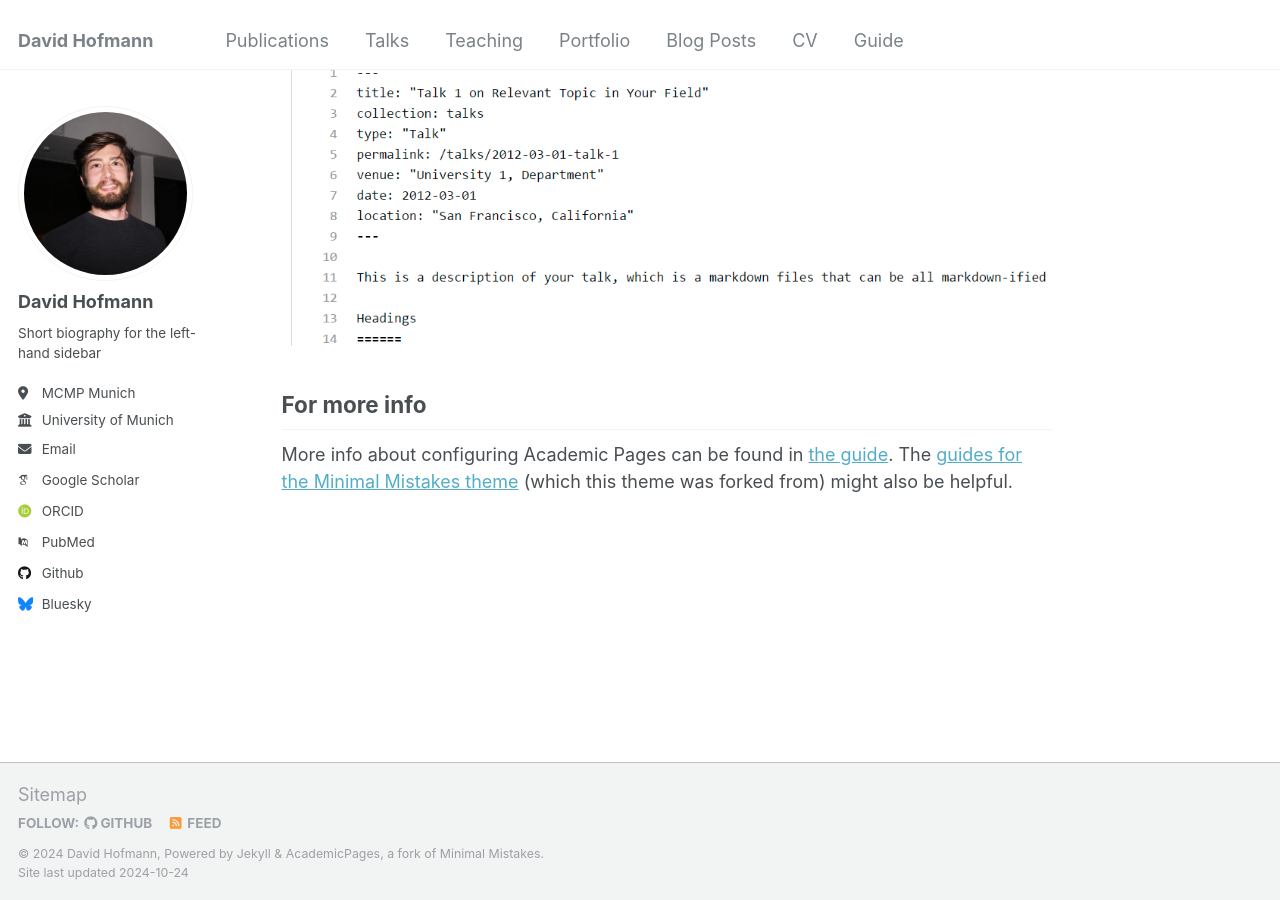
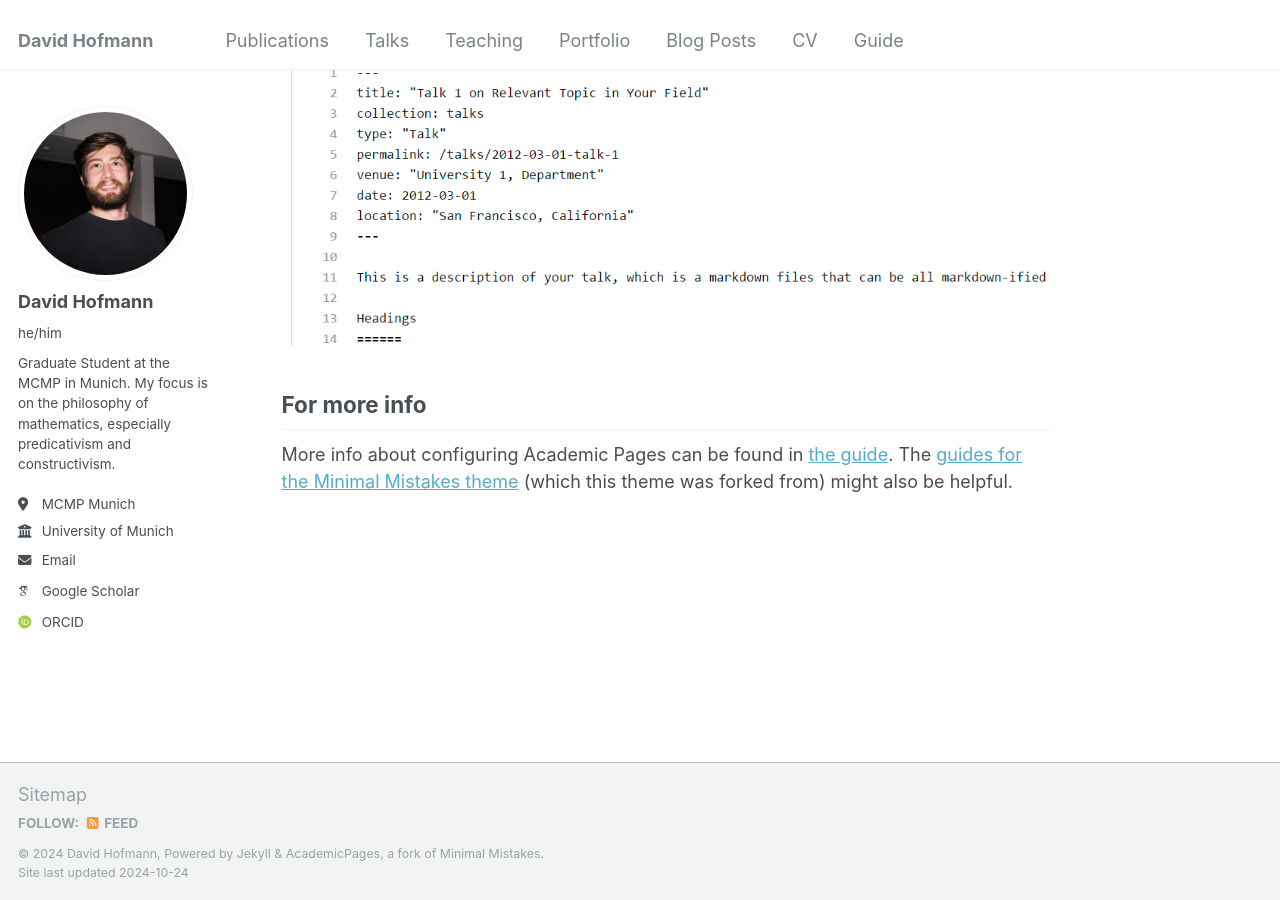
Before and after one commit to davidhofmnn/davidhofmann.github.io, a Jekyll site: the page built from _pages/about.md, in a window 1280 px wide and 900 px high, scrolled down 2643 px. Built offline with Jekyll 4.4.1, drawn with Linux system fonts in a browser that asks for light colours; some web fonts are replaced.

Commit message:
_config.yml

```diff
--- a/_config.yml
+++ b/_config.yml
@@ -11,10 +11,10 @@ locale                   : "en-US"
 title                    : "David Hofmann"
 title_separator          : "-"
 name                     : &name "David Hofmann"
-description              : &description "I'm a Munich Center for Mathematical Philosophy graduate student. I focus on philosophy of mathematics."
-url                      : https://academicpages.github.io # the base hostname & protocol for your site e.g. "https://mmistakes.github.io"
+description              : &description "I'm a Munich Center for Mathematical Philosophy graduate student. I focus on the philosophy of mathematics."
+url                      : https://davidhofmnn.github.io # the base hostname & protocol for your site e.g. "https://mmistakes.github.io"
 baseurl                  : "" # the subpath of your site, e.g. "/blog"
-repository               : "academicpages/academicpages.github.io"
+repository               : "davidhofmnn.github.io"
 
 # Site Author - The following control what appear as part of the author content on the side bar.
 #               If a field is blank the icon and link will not appear, otherwise it will be shown.
@@ -23,32 +23,32 @@ author:
   # Biographic information
   avatar           : "Profilbild.jpg"
   name             : "David Hofmann"
-  pronouns         : # example: "she/her"
-  bio              : "Short biography for the left-hand sidebar"
+  pronouns         : "he/him"
+  bio              : "Graduate Student at the MCMP in Munich. My focus is on the philosophy of mathematics, especially predicativism and constructivism."
   location         : "MCMP Munich"
   employer         : "University of Munich"
-  uri              : # URL
+  #uri              : # URL
   email            : "davidhofmnn@yahoo.de"
 
   # Academic websites
   arxiv            : # URL - Update with the correct link to your profile
   googlescholar    : "https://scholar.google.com/citations?user=PS_CX0AAAAAJ"
-  impactstory      : # URL
+#  impactstory      : # URL
   orcid            : "http://orcid.org/yourorcidurl"
-  semantic         : # URL
-  pubmed           : "https://www.ncbi.nlm.nih.gov/pubmed/?term=john+snow"
+  #semantic         : # URL
+  #pubmed           : "https://www.ncbi.nlm.nih.gov/pubmed/?term=john+snow"
   researchgate     : # URL
 
   # Repositories and software development
-  bitbucket        : # Username - Update with your username on the site
-  codepen          : # Username
-  dribbble         : # Username
-  github           : "academicpages"
-  kaggle           : # Username
-  stackoverflow    : # User number or user number and name (i.e., use "1" or "1/jeff-atwood")
+  #bitbucket        : # Username - Update with your username on the site
+ # codepen          : # Username
+ # dribbble         : # Username
+ # github           : "academicpages"
+ # kaggle           : # Username
+ # stackoverflow    : # User number or user number and name (i.e., use "1" or "1/jeff-atwood")
 
   # Social media
-  bluesky          : "bsky.app" # Replace this with you Bluesky username
+ # bluesky          : "bsky.app" # Replace this with you Bluesky username
   facebook         : # Username
   flickr           : # Username
   foursquare       : # Username
```
